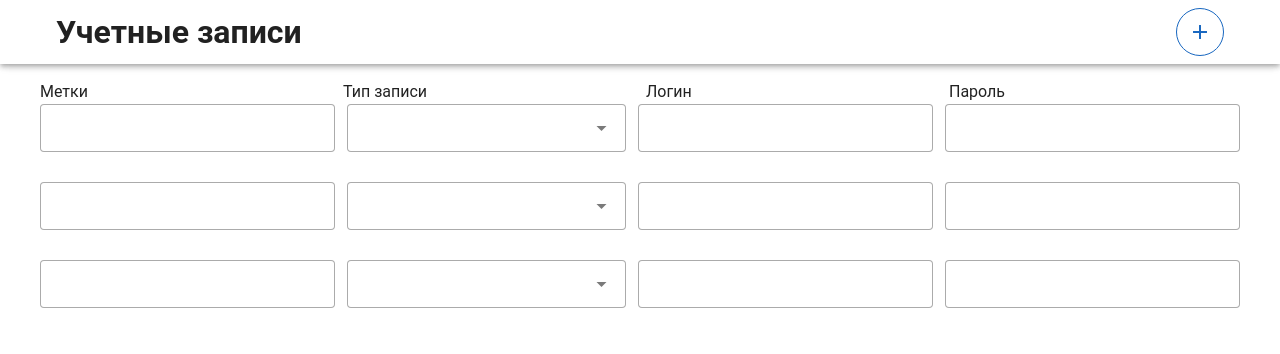
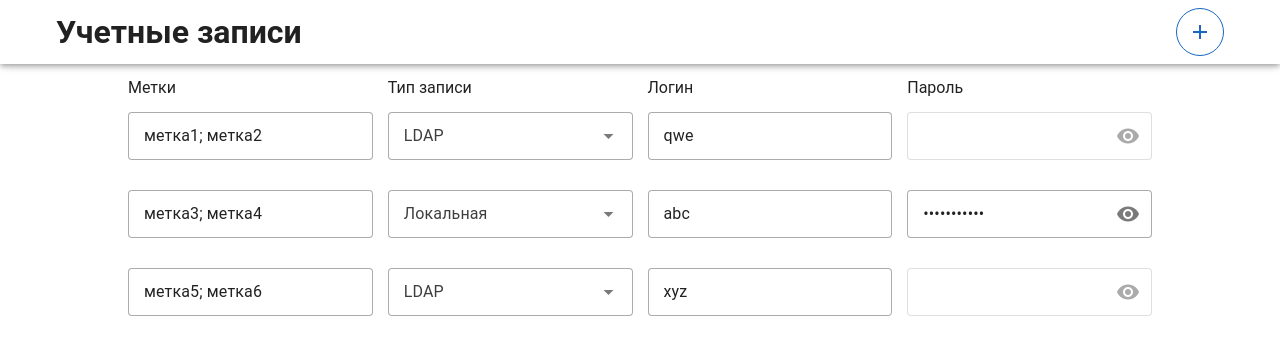
Before and after one commit to C4terp1llar/tq_intenship_2, a Vue app: page / in a window 1280 px wide. Shown: the top 354 px of the page. Built offline with nearby package versions, Linux system fonts and the light colour scheme.

Commit message:
сделал логику изменения + частично стор

```diff
--- /dev/null
+++ b/src/assets/default.scss
@@ -0,0 +1,7 @@
+.grid-container{
+  display: grid;
+  grid-template-columns: repeat(4, 1fr);
+  grid-template-rows: 1fr;
+  padding: 0 10%;
+  gap: 15px;
+}
--- a/src/components/formBody.vue
+++ b/src/components/formBody.vue
@@ -5,11 +5,7 @@ import FormItem from "@/components/formItem.vue";
 
 <template>
   <v-form>
-
     <form-item/>
-    <form-item/>
-    <form-item/>
-
   </v-form>
 </template>
 
--- a/src/components/formHeading.vue
+++ b/src/components/formHeading.vue
@@ -3,7 +3,7 @@
 </script>
 
 <template>
-  <v-container class="d-flex justify-space-between ga-3 pb-0 pr-0 pl-0">
+  <div class="grid-container pt-3 pb-3">
     <div class="w-100 heading-block">
       <span>Метки</span>
     </div>
@@ -16,9 +16,9 @@
     <div class="w-100 heading-block">
       <span>Пароль</span>
     </div>
-  </v-container>
+  </div>
 </template>
 
-<style scoped>
+<style scoped lang="scss">
 
 </style>
--- a/src/components/formItem.vue
+++ b/src/components/formItem.vue
@@ -1,14 +1,97 @@
 <script setup lang="ts">
+import { ref} from "vue";
+import {rules} from '@/utils/textValidation';
+import {useAccountsStore} from "@/stores/accounts";
+import {enterTags} from "@/utils/enterTag";
+import {enterLogins} from "@/utils/enterLogins";
 
+
+const accountsStore = useAccountsStore();
+
+const isPasswordVisible = ref<boolean[]>(accountsStore.accountsList.map(() => false)); // массив видимости паролей
+
+const tagsValue = ref<string[]>(enterTags(accountsStore.accountsList)); //использую хелпер, который из массива всех акков делает массив из тегов
+const loginsValue = ref<string[]>(enterLogins(accountsStore.accountsList)); //использую хелпер, который из массива всех акков делает массив из логинов
+
+const handleChangeTags = ( i: number, e: any) => {
+  let newTagsInput: string = e.target.value; // берем значенеи из инпута
+
+  // удаляем последнюю точку с запятой и пробелы если естьб
+  newTagsInput = newTagsInput.replace(/;\s*$/, '');
+
+  if (!newTagsInput.length){
+    accountsStore.handleChangeTags([], i); // если тегов нет, ретерним пустой массив чтобы не было [{text: ''}]
+    return;
+  }
+
+  const newTagsOutput = newTagsInput.split(';').map(tag => ({ text: tag.trim() })); // если теги есть маппимся по массиву, создаем массив вида [{text: ''},{text: ''}]
+  accountsStore.handleChangeTags(newTagsOutput, i); // вызываем ф-ию из стора, которая переписывает теги у конкретной записи (отправляем теги и индекс самой записи)
+}
+
+const handleChangeType = (i: number) => {
+  const newType = accountsStore.getCurrentType(i); // узнаем новый тип после смены на селекте
+
+  if (newType === 'LDAP'){
+    accountsStore.handleChangePasswordToNull(i); // если новый тип LDAP тогда делаем пароль в Null иначе ретернимся
+  }
+
+  return
+}
+
+
+const handleChangeLogin = (i: number, e: any) => {
+  const newLoginInput: string = e.target.value; // берем значенеи из инпута
+
+  if (!newLoginInput.length) return; // если длина нового логина ! то ретернимся и оставляем старый
+
+  accountsStore.handleChangeLogin(i, newLoginInput);// если длина ок - вызываем ф-ию из стора и меняем логин у записи
+}
 </script>
 
 <template>
-  <v-container class="d-flex ga-3 pa-0 pb-2">
-    <v-text-field class="align-center" density="comfortable" variant="outlined"></v-text-field>
-    <v-select :items="['LDAP', 'Локальная']" class="align-center" density="comfortable" variant="outlined"></v-select>
-    <v-text-field class="align-center" density="comfortable" variant="outlined"></v-text-field>
-    <v-text-field class="align-center" density="comfortable" variant="outlined"></v-text-field>
-  </v-container>
+  <div class="grid-container pb-2" v-for="(account, i) in accountsStore.accountsList" :key="i">
+
+    <v-text-field
+        v-model="tagsValue[i]"
+        class="align-center"
+        density="comfortable"
+        variant="outlined"
+        maxlength="50"
+        @focusout="(e: Event) => handleChangeTags(i, e)"
+    ></v-text-field>
+
+    <v-select
+        v-model="account.type"
+        :items="['LDAP', 'Локальная']"
+        class="align-center"
+        density="comfortable"
+        variant="outlined"
+        @update:model-value="handleChangeType(i)"
+    ></v-select>
+
+    <v-text-field
+        v-model="loginsValue[i]"
+        class="align-center"
+        density="comfortable"
+        variant="outlined"
+        maxlength="100"
+        :rules="[rules.required(loginsValue[i])]"
+        @focusout="(e: Event) => handleChangeLogin(i, e)"
+    ></v-text-field>
+
+    <v-text-field
+        :disabled="account.type === 'LDAP'"
+        v-model="account.password"
+        class="align-center"
+        density="comfortable"
+        variant="outlined"
+        maxlength="100"
+        :rules="[rules.required(account.password)]"
+        :append-inner-icon="isPasswordVisible[i] ? 'mdi-eye-off' : 'mdi-eye'"
+        :type="isPasswordVisible[i] ? 'text' : 'password'"
+        @click:append-inner="isPasswordVisible[i] = !isPasswordVisible[i]"
+    ></v-text-field>
+  </div>
 </template>
 
 <style scoped>
--- a/src/main.ts
+++ b/src/main.ts
@@ -1,4 +1,4 @@
-
+import './assets/default.scss'
 import 'vuetify/styles'
 import '@mdi/font/css/materialdesignicons.css'
 
--- a/src/stores/accounts.ts
+++ b/src/stores/accounts.ts
@@ -1,11 +1,84 @@
-import { ref, computed } from 'vue'
-import { defineStore } from 'pinia'
+import {ref, computed, reactive} from 'vue'
+import {defineStore} from 'pinia'
+import type {AccountsList} from "@/types/interfaces";
 
 export const useAccountsStore = defineStore('accounts', () => {
 
+  const accountsList = reactive<AccountsList[]>(
+    [
+      {
+        tags: [
+          {
+            text: 'метка1',
+          },
+          {
+            text: 'метка2',
+          }
+        ],
+        type: 'LDAP',
+        login: 'qwe',
+        password: null
+      },
+      {
+        tags: [
+          {
+            text: 'метка3',
+          },
+          {
+            text: 'метка4',
+          }
+        ],
+        type: 'Локальная',
+        login: 'abc',
+        password: 'password123'
+      },
+      {
+        tags: [
+          {
+            text: 'метка5',
+          },
+          {
+            text: 'метка6',
+          }
+        ],
+        type: 'LDAP',
+        login: 'xyz',
+        password: null
+      },
+    ]
+  );
 
+  const handleChangeTags = (newTags: {text: string}[], i: number) => {
+    accountsList[i].tags = newTags;
+  }
+
+  const handleChangeType = (i: number, newType: 'LDAP' | 'Локальная') => {
+    accountsList[i].type = newType;
+  }
+
+  const getCurrentType = (i: number) => {
+    return accountsList[i].type
+  }
+
+  const getCurrentPassword = (i: number) => {
+    return accountsList[i].password
+  }
+
+  const handleChangePasswordToNull = (i: number) => {
+    accountsList[i].password = null;
+  }
+
+  const handleChangeLogin = (i: number, newLogin: string) => {
+    accountsList[i].login = newLogin;
+  }
 
   return {
-
+    accountsList,
+    handleChangeTags,
+    getCurrentType,
+    handleChangeType,
+    getCurrentPassword,
+    handleChangePasswordToNull,
+    handleChangeLogin
   }
 })
--- /dev/null
+++ b/src/types/interfaces.ts
@@ -0,0 +1,6 @@
+export interface AccountsList {
+  tags: Array<{ text: string }> | [],
+  type: 'LDAP' | 'Локальная',
+  login: string,
+  password: string | null
+}
--- /dev/null
+++ b/src/utils/enterLogins.ts
@@ -0,0 +1,11 @@
+import type {AccountsList} from "@/types/interfaces";
+
+export function enterLogins (accounts: AccountsList[]): string[] {
+  let loginsArr: string[] = [];
+
+  for (const account of accounts) {
+    loginsArr.push(account.login)
+  }
+
+  return loginsArr;
+}
--- /dev/null
+++ b/src/utils/enterTag.ts
@@ -0,0 +1,13 @@
+import type {AccountsList} from "@/types/interfaces";
+
+
+export function enterTags (accounts: AccountsList[]): string[] {
+  let tagsArr: string[] = [];
+
+  for (const account of accounts) {
+    const tagTexts = account.tags.map((tag) => tag.text).join("; ");
+    tagsArr.push(tagTexts);
+  }
+
+  return tagsArr;
+}
--- /dev/null
+++ b/src/utils/textValidation.ts
@@ -0,0 +1,15 @@
+export const rules = {
+  required: (value: string) => !!value || 'Поле обязательно',
+  lengthPass: (password: string) => {
+    return password.length >= 6 || 'Увеличьте длину пароля'
+  },
+  lengthNickname: (nick: string) => {
+    return nick.length >= 6 || 'Увеличьте длину никнейма'
+  },
+  lengthTag: (tag: string) => {
+    return tag.length >= 6 || 'Минимальная длина 6 символов'
+  },
+  onlyDigitOrLetterPass: (password: string) => {
+    return /[A-z,a-z]/.test(password) && /\d/.test(password) || 'Добавьте буквы и цифры'
+  }
+}
--- a/tsconfig.app.json
+++ b/tsconfig.app.json
@@ -5,7 +5,6 @@
   "compilerOptions": {
     "composite": true,
     "tsBuildInfoFile": "./node_modules/.tmp/tsconfig.app.tsbuildinfo",
-
     "baseUrl": ".",
     "paths": {
       "@/*": ["./src/*"]
```
Also changed, not shown: src/components/newFormItem.vue (added, +58 -0 lines).
